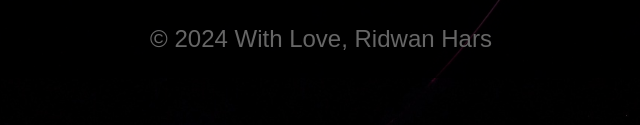
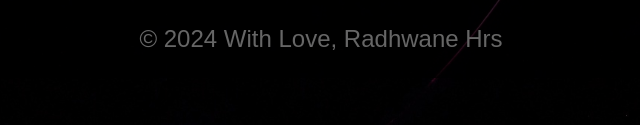
Before and after one commit to Himwebs2004/154, a plain HTML site: page index.html in a window 1280 px wide. Shown: the part 1388-1513 px from the top of the page, 319-959 px from the left. Drawn offline with Linux system fonts and the light colour scheme.

Commit message:
Update index.html

```diff
--- a/index.html
+++ b/index.html
@@ -306,7 +306,7 @@
 </section>
 
 <footer>
-    <p>&copy; 2024 With Love, Ridwan Hars</p>
+    <p>&copy; 2024 With Love, Radhwane Hrs</p>
 </footer>
 </div>
 </body>
```
